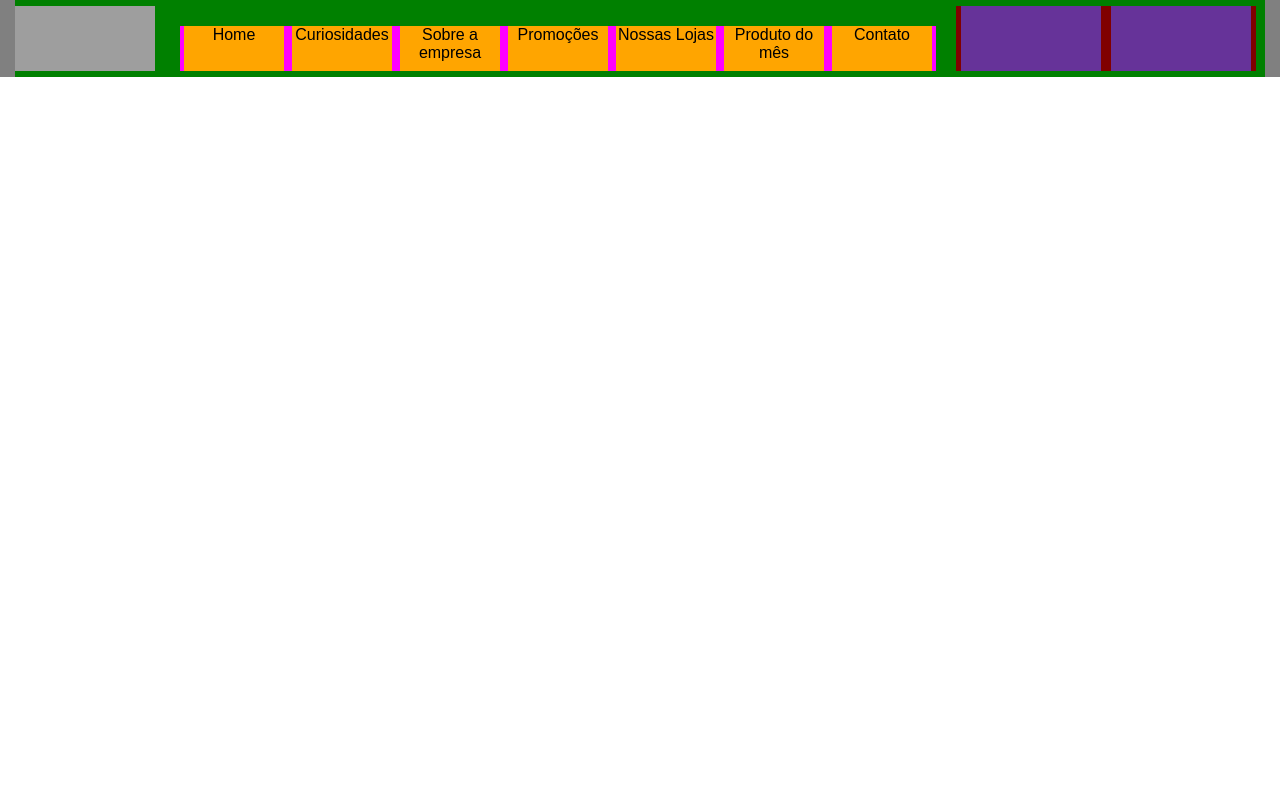
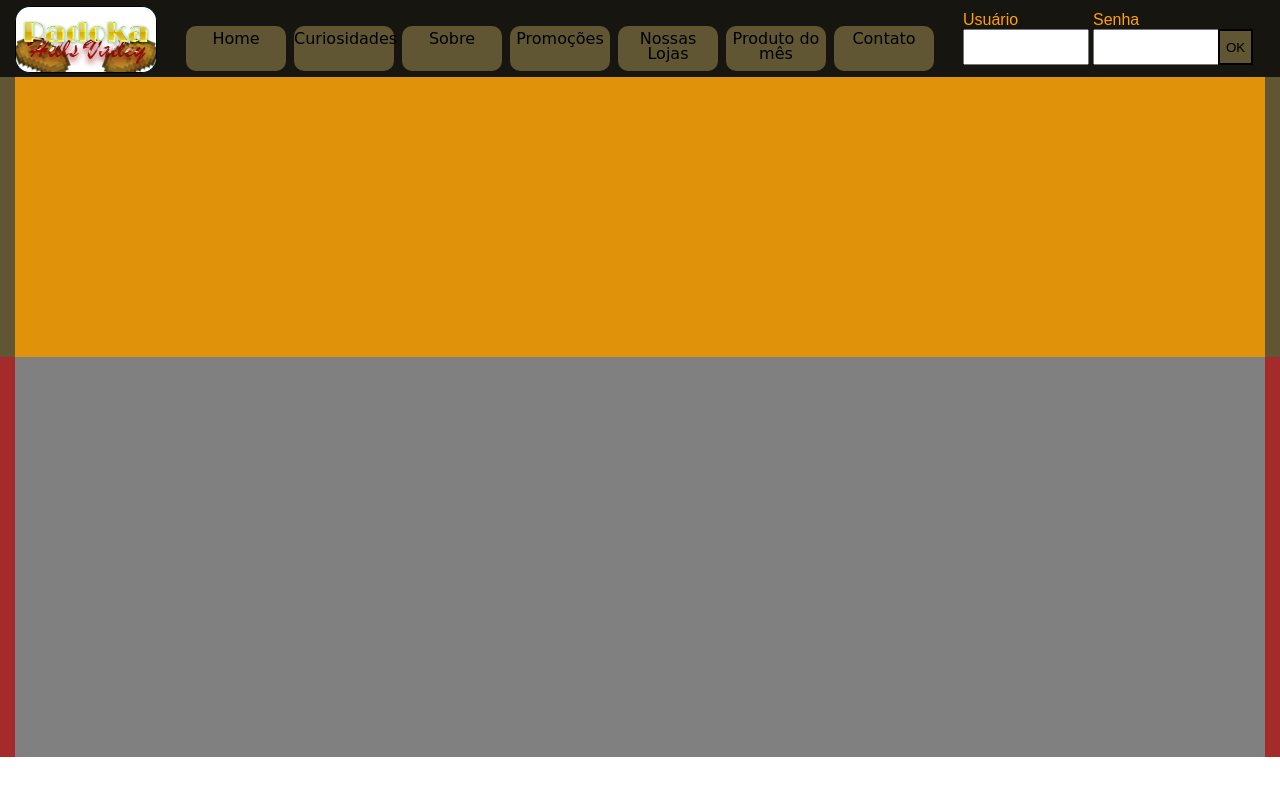
Before and after one commit to santosdiiih/PadokaHillValley, a PHP site: page / in a window 1280 px wide. Run offline with PHP 8.4, Linux system fonts and the light colour scheme; grey boxes are pictures that could not be loaded.

Commit message:
Menu da página finalizado

```diff
--- a/css/style.css
+++ b/css/style.css
@@ -1,5 +1,5 @@
 /*RESET CSS*/
-body, nav,figure, ul, li{
+body, nav,figure, ul, li, a{
     padding: 0;
     margin: 0;
     text-decoration: none;
@@ -13,10 +13,15 @@ body, nav,figure, ul, li{
     margin-left: auto;
     margin-right: auto;
     box-sizing: border-box;
-    background-color: green;
+    /* background-color: green; */
 }
 
 img{
+    width: inherit;
+    height: inherit;
+}
+
+a{
     width: inherit;
     height: inherit;
 }
@@ -26,7 +31,7 @@ img{
 nav{
     width: 100%;
     height: 77px;
-    background-color: gray;
+    background-color: #17150f;
 }
 
 nav .container{
@@ -38,6 +43,12 @@ nav .container{
     height: 65px;
     background-color: aqua;
     float: left;
+    border-radius: 15px;
+    border: 1px solid black;
+}
+
+#logo img{
+    border-radius: 14px;
 }
 
 #containerMenu{
@@ -45,34 +56,98 @@ nav .container{
     height: 45px;
     margin-left: 25px;
     margin-top: 20px;
-    background-color: fuchsia;
     float: left;
+}
+
+#containerMenu a{
+    text-decoration: none;
+    color: #000;
 }
 
 #containerMenu li{
     width: 100px;
     height: inherit;
-    background-color: orange;
+    background-color: #615633;
     float: left;
     margin-left: 4px;
     margin-right: 4px;
     text-align: center;
-    font-family: arial;
+    font-family: cursive;
+    box-sizing: border-box;
+    padding-top: 5px;
+    border-radius: 10px;
+    line-height: 15px;
+    cursor: pointer;
+}
+
+#containerMenu li:hover{
+    transition: 0.5s;
+    border-bottom: 5px solid #ffa200;
+    color: #ffa200;
+    transform: scale(1.1);
 }
 
 #containerLogin{
     width: 300px;
     height: 65px;
-    background-color: maroon;
     float: left;
     margin-left: 20px;
 }
 
+#containerLogin input[type="submit"]{
+    height: 36px;
+    margin-top: 23px;
+    background-color: #615633;
+    border: 2px solid black;
+    outline-color: #ffa200;
+    font-family: arial;
+}
+#containerLogin input[type="submit"]:active{
+    background-color: #ffa200;
+    transition: 0.2s;
+}
+
 .camposLogin{
-    width: 140px;
+    width: 120px;
     height: inherit;
     float: left;
-    background-color: rebeccapurple;
     margin-left: 5px;
     margin-right: 5px;
+    font-family: arial;
+    box-sizing: border-box;
+    padding-top: 5px;
+    color: #ffa200;
 }
+
+.camposLogin input[type="text"]{
+    width: 98%;
+    height: 30px;
+    font-size: 20px;
+    outline-color: #ffa200;
+    font-family: arial;
+}
+
+/*Area do cabeçalho*/
+header{
+    width: 100%;
+    height: 280px;
+    background-color: #615633;
+}
+
+header .container{
+    background-color: rgba(255, 162, 0, 0.8);
+}
+
+/*Area dos produtos*/
+#areaProdutos{
+    width: 100%;
+    min-height: 400px;
+    height: auto;
+    background-color: brown;
+}
+
+#areaProdutos .container{
+    background-color: gray;
+    min-height: inherit;
+    height: auto;
+}
--- a/header.php
+++ b/header.php
@@ -1,24 +1,48 @@
 <nav>
     <div class="container">
-        <figure id="logo">
-            <img src="https://prgbrasil.com/wp-content/themes/consultix/images/no-image-found-360x250.png">
-        </figure>
+        <a href="index.php">
+            <figure id="logo">
+                <img src="img/logo.jpg" alt="Padoka Hills Valley" title="Padoka Logotipo">
+            </figure>
+        </a>
         <ul id="containerMenu">
-            <li>Home</li>
-            <li>Curiosidades</li>
-            <li>Sobre a empresa</li>
-            <li>Promoções</li>
-            <li>Nossas Lojas</li>
-            <li>Produto do mês</li>
-            <li>Contato</li>
+            <a href="index.php">
+                <li>Home</li>
+            </a>
+            <a href="#">
+                <li>Curiosidades</li>
+            </a>
+            <a href="#">
+                <li>Sobre</li>
+            </a>
+            <a href="#">
+                <li>Promoções</li>
+            </a>
+            <a href="#">
+                <li>Nossas Lojas</li>
+            </a>
+            <a href="#">
+                <li>Produto do mês</li>
+            </a>
+            <a href="#">
+                <li>Contato</li>
+            </a>
         </ul>
-        <div id="containerLogin">
+        <form name="frmLogin" method="post" action="" id="containerLogin">
             <div class="camposLogin">
-
+                Usuário
+                <input type="text" name="txtLogin" value="">
             </div>
             <div class="camposLogin">
-
+                Senha
+                <input type="text" name="txtLogin" value="">
             </div>
-        </div>
+            <input type="submit" name="btnLogin" value="OK">
+        </form>
     </div>
 </nav>
+<header>
+    <div class="container">
+
+    </div>
+</header>
--- a/index.php
+++ b/index.php
@@ -7,5 +7,10 @@
     </head>
     <body>
         <?php include_once('header.php')?>
+        <div id="areaProdutos">
+            <div class="container">
+
+            </div>
+        </div>
     </body>
 </html>
```
Also changed, not shown: img/logo.jpg (added), 1 other file.
